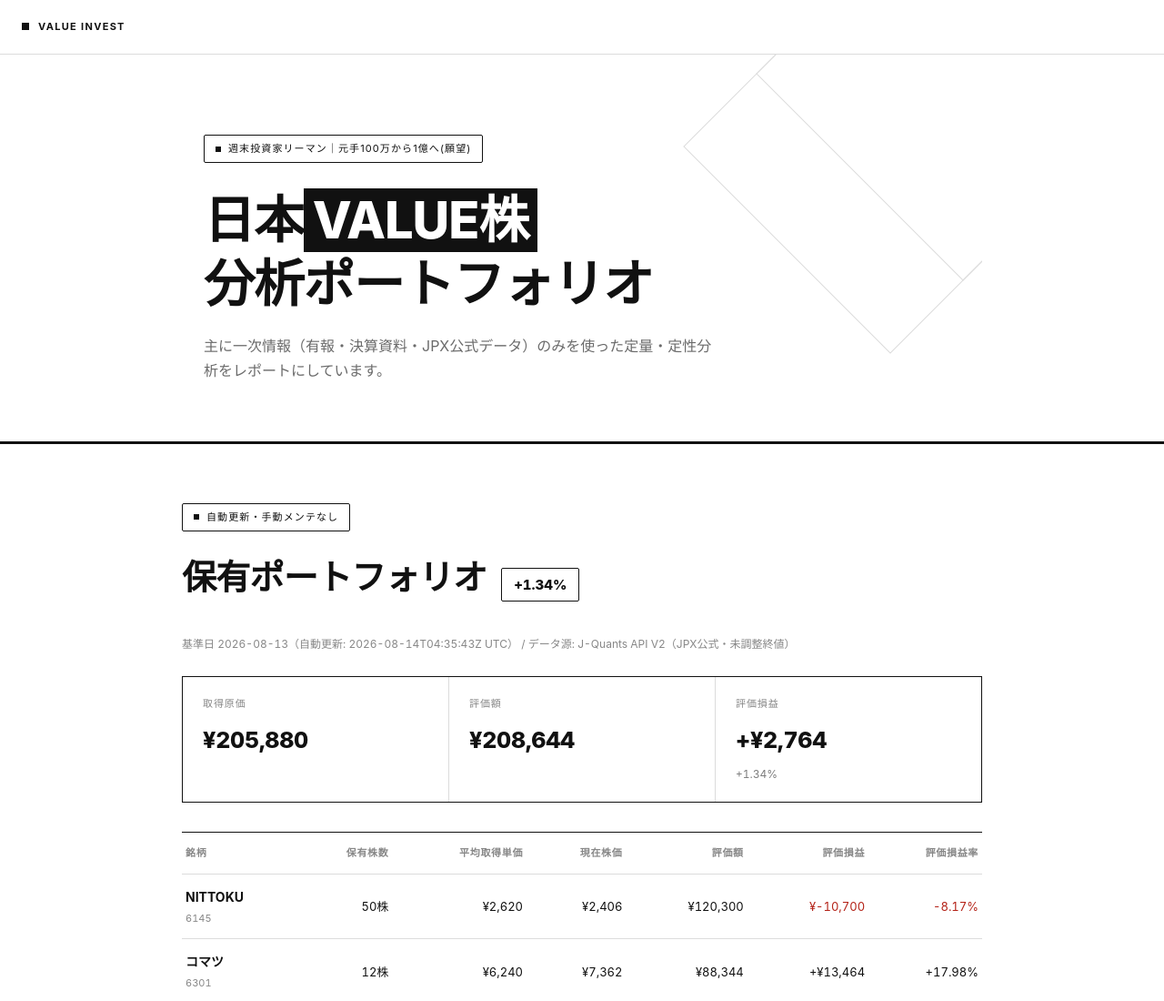
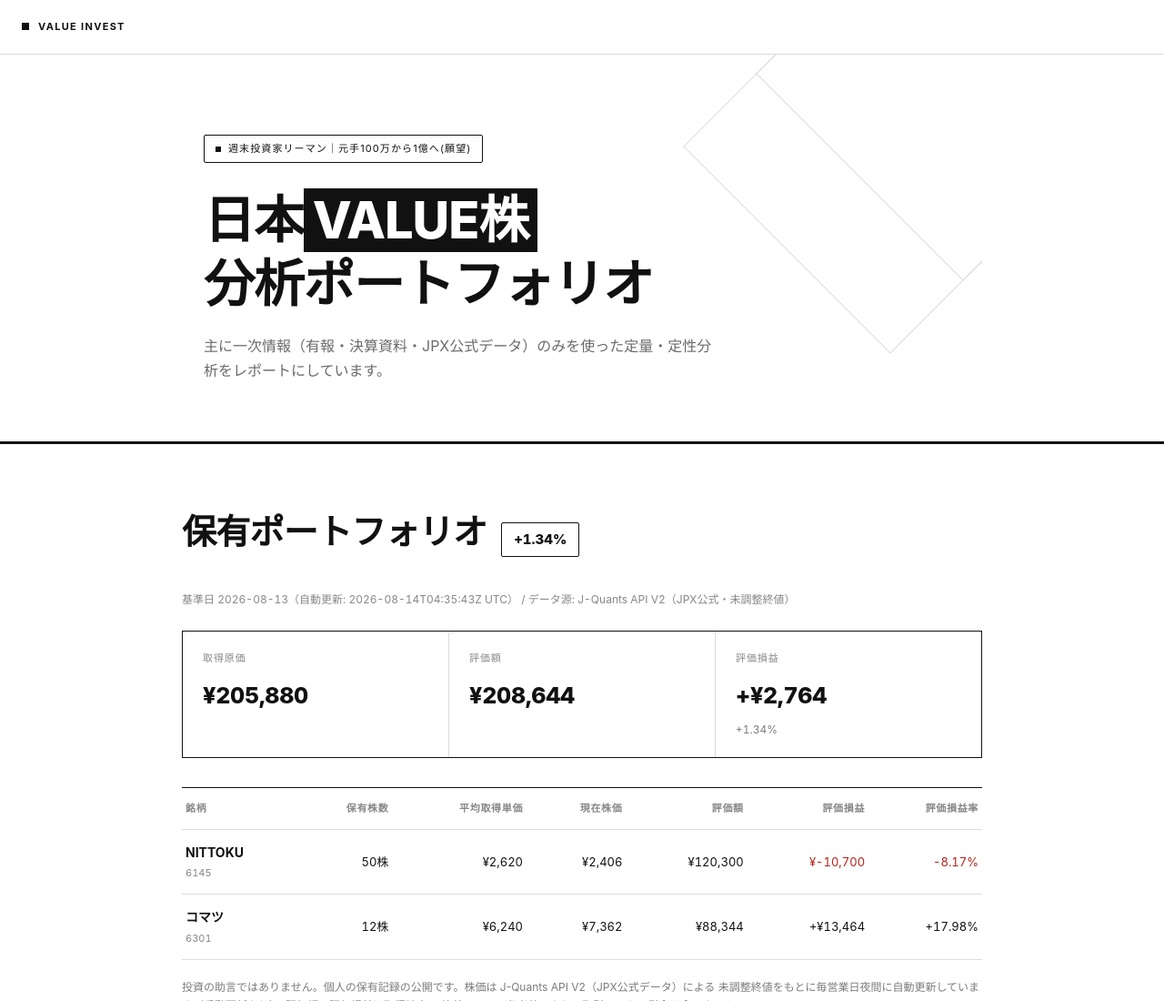
Before and after one commit to trois0125/trois0125.github.io, a plain HTML site: page index.html in a window 1280 px wide. Shown: the top 1100 px of the page at 91% size. Drawn offline with Linux system fonts and the light colour scheme.

Commit message:
保有ポートフォリオのバッジ「自動更新・手動メンテなし」を削除
未使用になった汎用 .badge CSS も併せて削除

Co-Authored-By: Claude Sonnet 5 <noreply@anthropic.com>

```diff
--- a/index.html
+++ b/index.html
@@ -93,20 +93,6 @@
       margin-bottom: 28px;
     }
     .hero .badge .sq { width: 6px; height: 6px; background: var(--fg); flex: none; }
-
-    /* Generic badge (reused outside .hero, e.g. portfolio section) */
-    .badge {
-      display: inline-flex;
-      align-items: center;
-      gap: 8px;
-      border: 1px solid var(--border-strong);
-      border-radius: var(--radius);
-      padding: 5px 12px;
-      font-size: 11px;
-      letter-spacing: .1em;
-      text-transform: uppercase;
-    }
-    .badge .sq { width: 6px; height: 6px; background: var(--fg); flex: none; }
     .hero h1 {
       font-size: clamp(32px, 6vw, 56px);
       font-weight: 800;
@@ -220,7 +206,6 @@
       border-bottom: 3px solid var(--border-strong);
     }
     .portfolio-head { margin-bottom: 32px; }
-    .portfolio-head .badge { margin-bottom: 18px; }
     .portfolio-title {
       display: flex;
       align-items: baseline;
@@ -308,7 +293,6 @@
   <div class="section portfolio-section">
     <div class="section-inner">
       <div class="portfolio-head">
-        <div class="badge"><span class="sq"></span>自動更新・手動メンテなし</div>
         <div class="portfolio-title">
           <h2>保有ポートフォリオ</h2>
           <span class="portfolio-pill" id="pPill">—</span>
```
